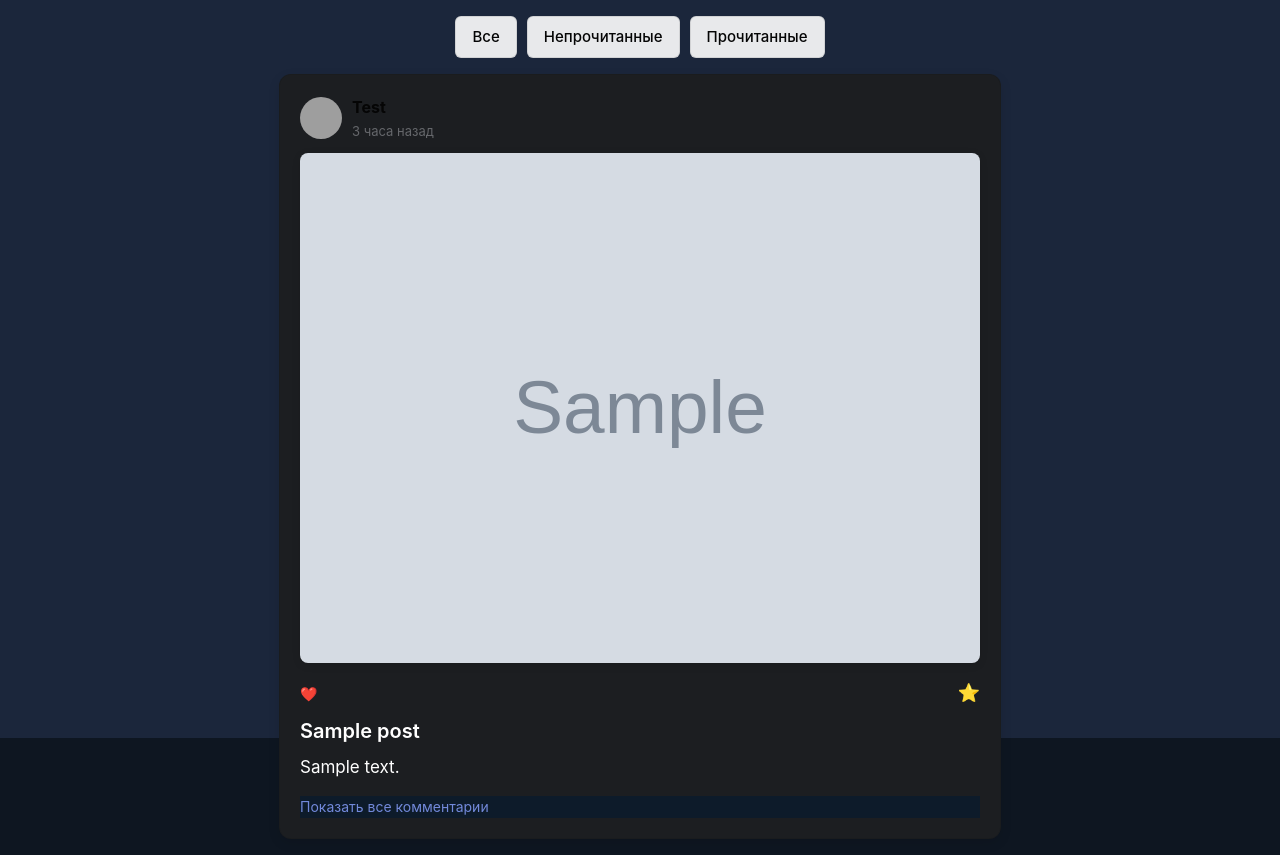
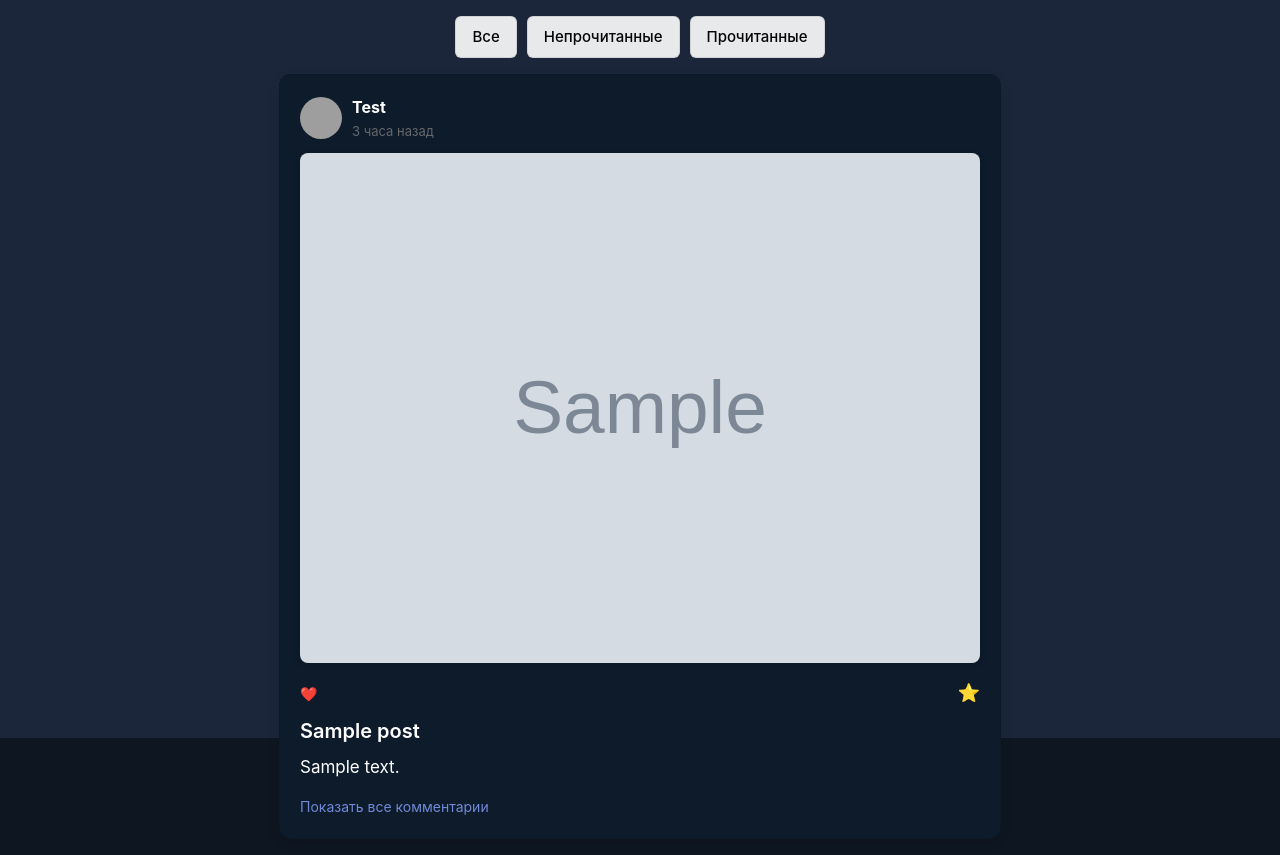
Before and after one commit to Xyrenzo/Test, a FastAPI app: template templates/post.html in a window 1280 px wide. Shown: the part 62-917 px from the top of the page. Run offline with FastAPI, Linux system fonts and the light colour scheme; data comes from the database, SQL or seed files in the repository; the template is opened without the code that fills it: most values are stand-ins (such as "Sample title", 1, 10 or a date in 2020); grey boxes marked "Sample" are stand-in pictures; grey boxes are pictures that could not be loaded.

Commit message:
Update style.css

```diff
--- a/static/style.css
+++ b/static/style.css
@@ -84,7 +84,7 @@ header select {
 }
 
 .post-container {
-    background: #1c1e21;
+    background: #0d1b2a;
     margin: 16px auto;
     padding: 20px;
     border-radius: 12px;
@@ -110,7 +110,7 @@ header select {
 .header-text .channel-name {
     font-weight: bold;
     font-size: 16px;
-    color: #050505;
+    color: #fff;
 }
 
 .header-text .time {
```
